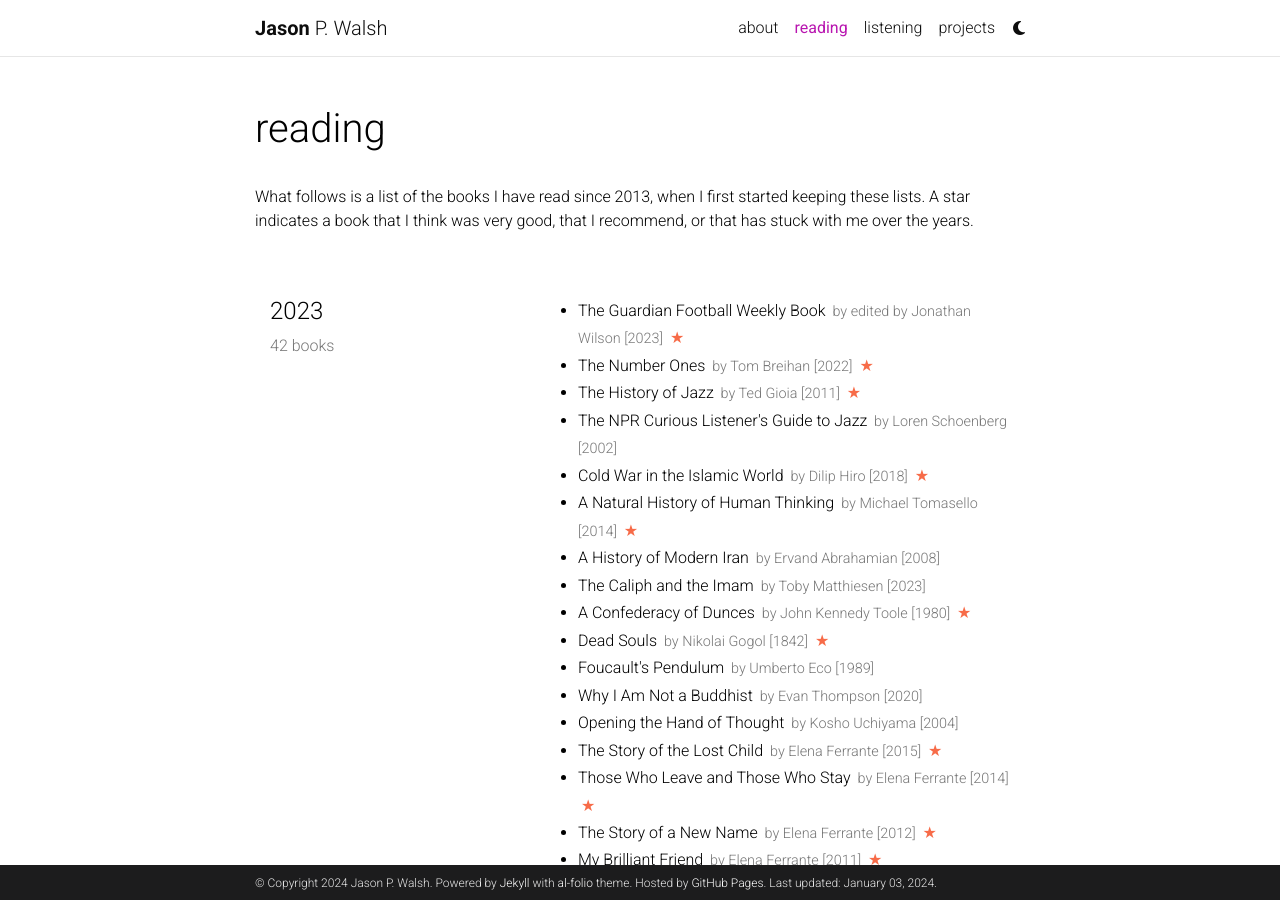
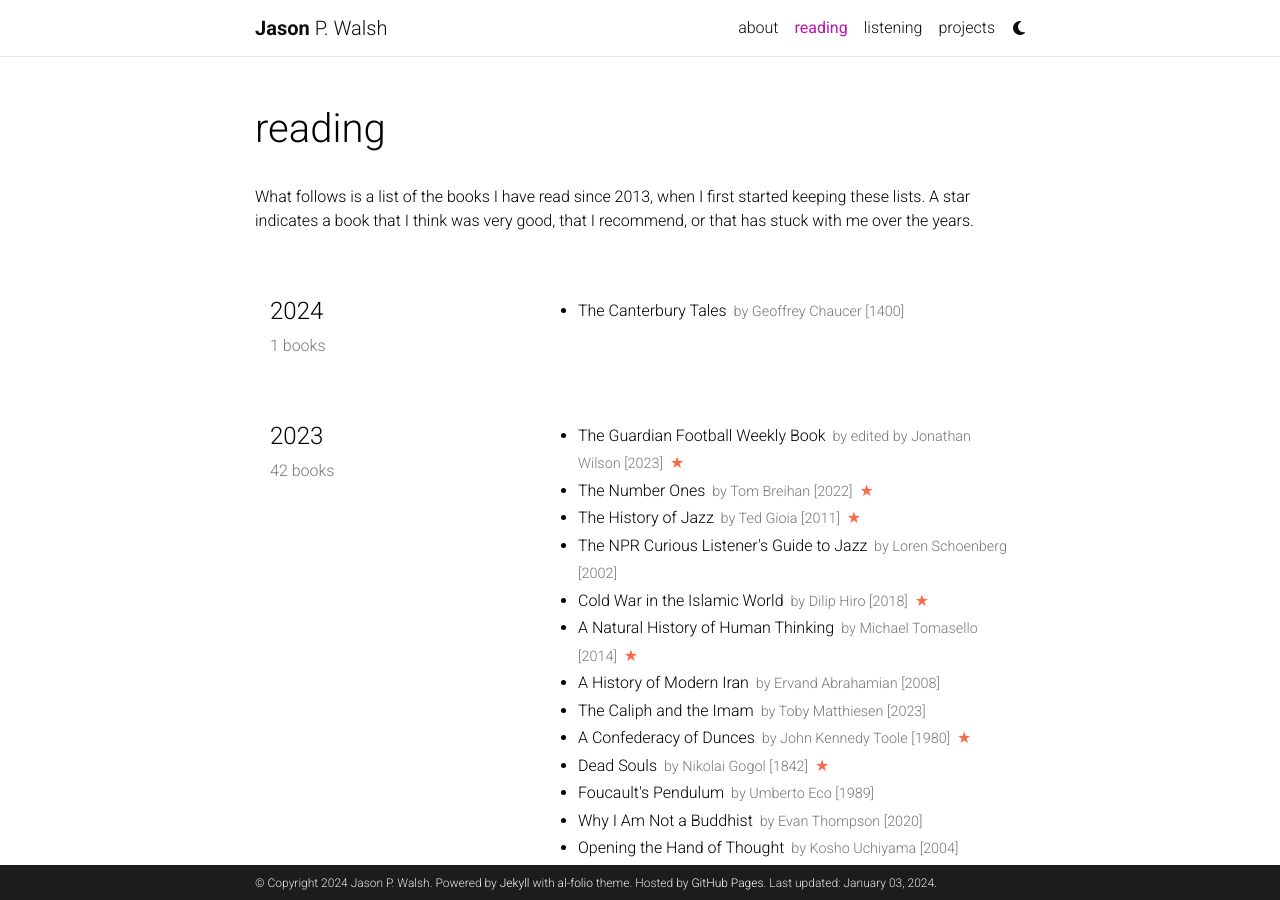
Before and after one commit to jwals23/jwals23.github.io, a Jekyll site: the page built from _pages/reading.md, in a window 1280 px wide and 900 px high. Built offline with Jekyll 4.4.1, drawn with Linux system fonts in a browser that asks for light colours; comment, search, counter and statistics services are not loaded; a style sheet for code colours, icons or effects is not loaded.

Commit message:
Add Canterbury Tales

```diff
--- a/_data/reading.yml
+++ b/_data/reading.yml
@@ -1,4 +1,10 @@
 list:
+  - year: "2024"
+    books:
+      - title: The Canterbury Tales
+        author: Geoffrey Chaucer
+        year: 1400
+
   - year: "2023"
     books:
       - title: The Guardian Football Weekly Book
```
